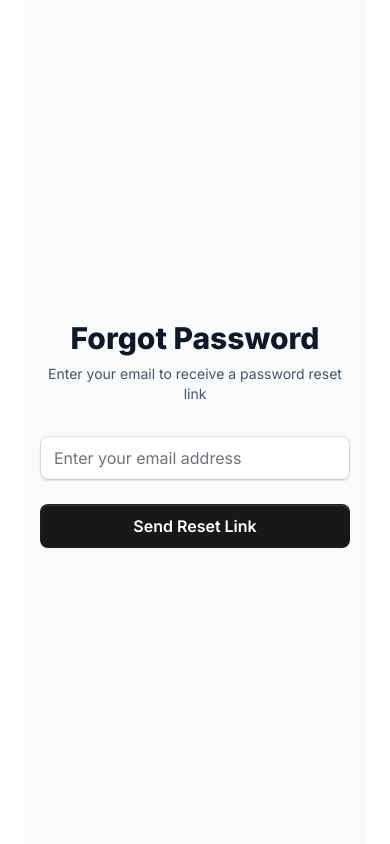
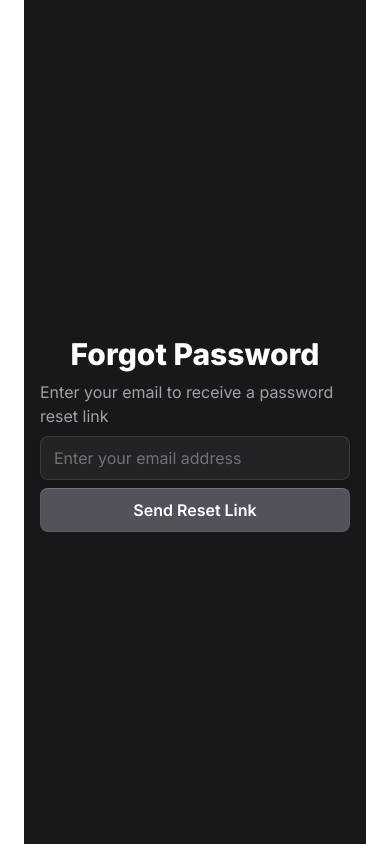
Before and after one commit to danirisdiandita/Startup-Monorepo-Template, a Next.js app in the folder frontend/: page /forgot-password in a window 390 px wide. Built offline with nearby package versions, Linux system fonts and the light colour scheme.

Commit message:
add dark mode to forgot password

```diff
--- a/frontend/src/app/(auth)/forgot-password/page.tsx
+++ b/frontend/src/app/(auth)/forgot-password/page.tsx
@@ -1,12 +1,32 @@
 "use client";
 import { Button } from "@/components/catalyst/button";
 import { Input } from "@/components/catalyst/input";
-import React, { useState } from "react";
+import React, { useEffect, useState } from "react";
 import { Text } from "@/components/catalyst/text";
+import { useAppSelector } from "@/lib/hooks";
 
 const ForgotPassword = () => {
   const [email, setEmail] = useState<string>("");
   const [message, setMessage] = useState<string | null>(null);
+  const value = useAppSelector((state) => state.theme);
+
+  useEffect(() => {
+    if (value.mode === "dark") {
+      document.body.classList.add("dark");
+    } else if (value.mode === "system") {
+      if (typeof window !== "undefined") {
+        const theme = window.matchMedia("(prefers-color-scheme: dark)").matches
+          ? "dark"
+          : "light";
+
+        if (theme === "dark") {
+          document.body.classList.add("dark");
+        }
+      }
+    } else {
+      document.body.classList.remove("dark");
+    }
+  }, [value.mode]);
 
   const handleSubmit = async (e) => {
     e.preventDefault();
@@ -28,23 +48,22 @@ const ForgotPassword = () => {
     setMessage("Check your email for a link to reset your password");
   };
   return (
-    <section className="flex-center size-full max-sm:px-6">
-      <div className="min-h-screen w-full flex items-center justify-center bg-gray-50 py-12 px-4 sm:px-6 lg:px-8">
-        <div className="max-w-md w-full space-y-8">
+    <section className={`flex-center size-full max-sm:px-6 ${value.mode}`}>
+      <div className="min-h-screen w-full flex items-center justify-center dark:bg-[#18181B] py-12 px-4 sm:px-6 lg:px-8">
+        <div className="max-w-md w-full space-y-2">
           <div>
-            <h2 className="mt-6 text-center text-3xl font-extrabold text-gray-900">
+            <h2 className="mt-6 text-center text-3xl font-extrabold text-gray-900 dark:text-white">
               Forgot Password
             </h2>
-            <p className="mt-2 text-center text-sm text-gray-600">
+            <Text className="mt-2">
               Enter your email to receive a password reset link
-            </p>
+              </Text>
           </div>
-          <form className="mt-2 space-y-6" onSubmit={handleSubmit}>
-            <div className="rounded-md shadow-sm -space-y-px">
-              <div>
-                <label htmlFor="email-address" className="sr-only">
+          <form onSubmit={handleSubmit}>
+            <div className="rounded-md shadow-sm mb-2">
+              {/* <label htmlFor="email-address" className="sr-only dark:text-white">
                   Email address
-                </label>
+                </label> */}
               <Input
                 id="forgot-password-email-address"
                 name="email"
@@ -54,7 +73,6 @@ const ForgotPassword = () => {
                 value={email}
                 onChange={(e) => setEmail(e.target.value)}
               />
-              </div>
             </div>
             {message && <Text>{message}</Text>}
             <div>
--- a/frontend/src/app/(auth)/layout.tsx
+++ b/frontend/src/app/(auth)/layout.tsx
@@ -1,18 +1,13 @@
-import Image from 'next/image'
 import React from 'react'
+
 
 const AuthLayout = ({children}: Readonly<{children:React.ReactNode }>) => {
   return (
     <main className='min-h-screen flex w-full justify-between'>
         {children}
         <div className='auth-asset'>
-          <div>
-            {/* <Image
-            src="/icons/auth-image.svg"
-            alt="Auth Image"
-            width={500}
-            height={500}
-            /> */}
+          <div className='bg-black-1'>
+
           </div>
         </div>
     </main>
--- a/frontend/src/app/globals.css
+++ b/frontend/src/app/globals.css
@@ -271,7 +271,7 @@
 
   /* Auth */
   .auth-asset {
-    @apply flex h-screen w-full sticky top-0 items-center justify-end bg-sky-100 max-lg:hidden;
+    @apply flex h-screen w-full sticky top-0 items-center justify-end bg-sky-100 max-lg:hidden dark:bg-[#18181B];
   }
 
   /* Auth Form */
--- a/frontend/src/components/catalyst/input.tsx
+++ b/frontend/src/components/catalyst/input.tsx
@@ -86,7 +86,6 @@ export const Input = forwardRef(function Input(
           // Disabled state
           'data-[disabled]:border-zinc-950/20 dark:data-[hover]:data-[disabled]:border-white/15 data-[disabled]:dark:border-white/15 data-[disabled]:dark:bg-white/[2.5%]',
           // System icons
-          'dark:[color-scheme:dark]',
         ])}
       />
     </span>
```
Lines whose indentation alone changed are shown as unchanged.
